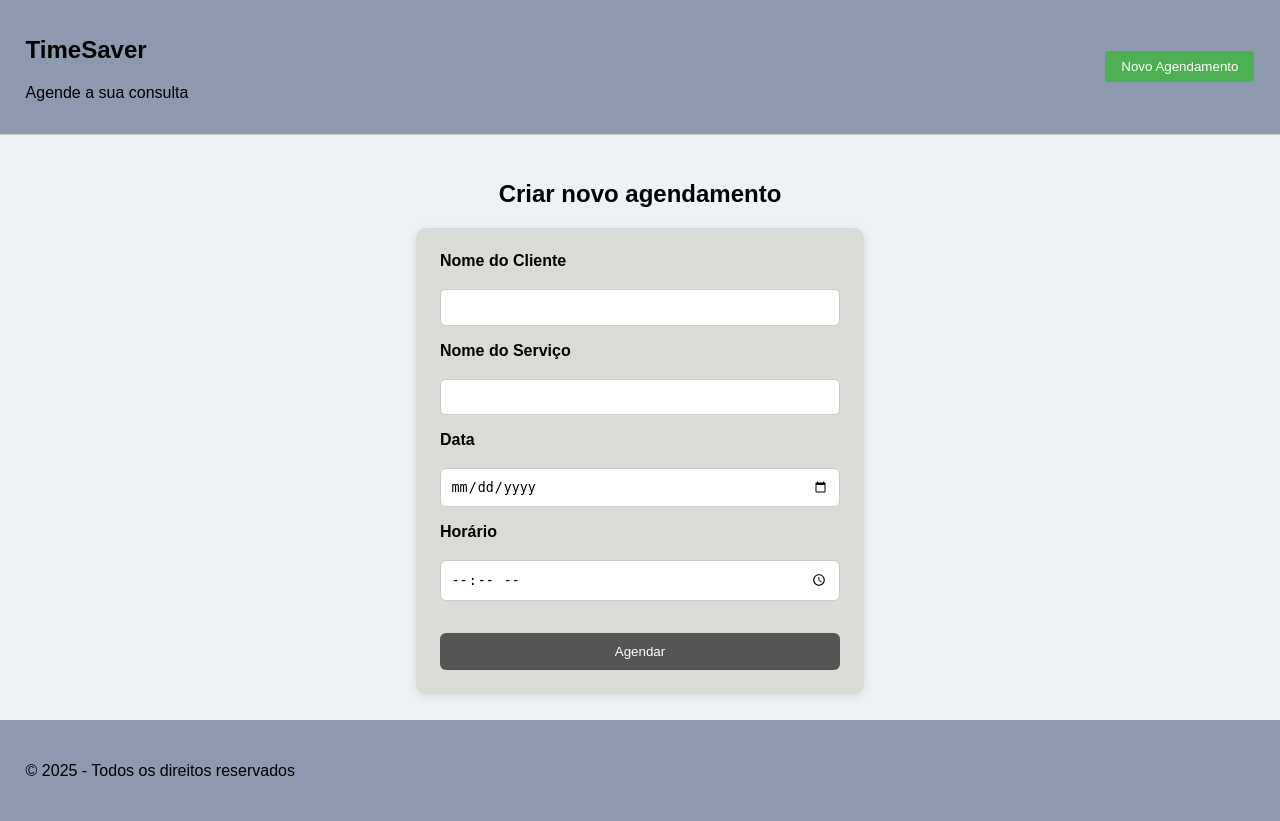
After one commit to SottoMayor/timesaver, a Python web app: template templates/create.html in a window 1280 px wide. The commit adds this page. Run offline with Jinja, Linux system fonts and the light colour scheme; the template is opened without the code that fills it, so the values that code supplies are empty.

Commit message:
Basic Style on the create.html

```diff
--- a/static/style.css
+++ b/static/style.css
@@ -89,3 +89,62 @@ body {
     align-items: flex-end;
     gap: 1rem;
 }
+
+/* Create */
+.form {
+    display: flex;
+    align-items: center;
+    justify-content: center;
+}
+
+.form-box {
+    background-color: #d9dcd6;
+    padding: 1.5rem;
+    border-radius: 10px;
+    max-width: 400px;
+    width: 100%;
+    box-shadow: 0 2px 8px rgba(0, 0, 0, 0.1);
+}
+
+.form-box form {
+    display: flex;
+    flex-direction: column;
+    gap: 1rem;
+}
+
+.form-box label {
+    font-weight: bold;
+    margin-bottom: 0.2rem;
+}
+
+.form-box input {
+    padding: 0.6rem;
+    border: 1px solid #ccc;
+    border-radius: 6px;
+    transition: border-color 0.3s, box-shadow 0.3s;
+}
+
+.form-box input:hover {
+    border-color: #999;
+}
+
+.form-box input:focus {
+    border-color: #555;
+    outline: none;
+    box-shadow: 0 0 5px rgba(85, 85, 85, 0.3);
+}
+
+.form-box button {
+    margin-top: 1rem;
+    padding: 0.7rem;
+    border: none;
+    background-color: #555;
+    color: #fff;
+    border-radius: 6px;
+    cursor: pointer;
+    transition: background-color 0.3s;
+}
+
+.form-box button:hover {
+    background-color: #333;
+}
--- /dev/null
+++ b/templates/create.html
@@ -0,0 +1,28 @@
+{% extends "layout.html" %}
+
+{% block title %}Página Inicial{% endblock %}
+
+{% block content %}
+    <h2 class="greetings">Criar novo agendamento</h2>
+
+    <section class="form">
+        <div class="form-box">
+            <form>
+              <label for="cliente">Nome do Cliente</label>
+              <input type="text" id="cliente" name="cliente" required>
+
+              <label for="servico">Nome do Serviço</label>
+              <input type="text" id="servico" name="servico" required>
+
+              <label for="data">Data</label>
+              <input type="date" id="data" name="data" required>
+
+              <label for="horario">Horário</label>
+              <input type="time" id="horario" name="horario" required>
+
+              <button type="submit">Agendar</button>
+            </form>
+          </div>
+    </section>
+
+{% endblock %}
```
Also changed, not shown: resources/schedule.py (+6 -2 lines).
